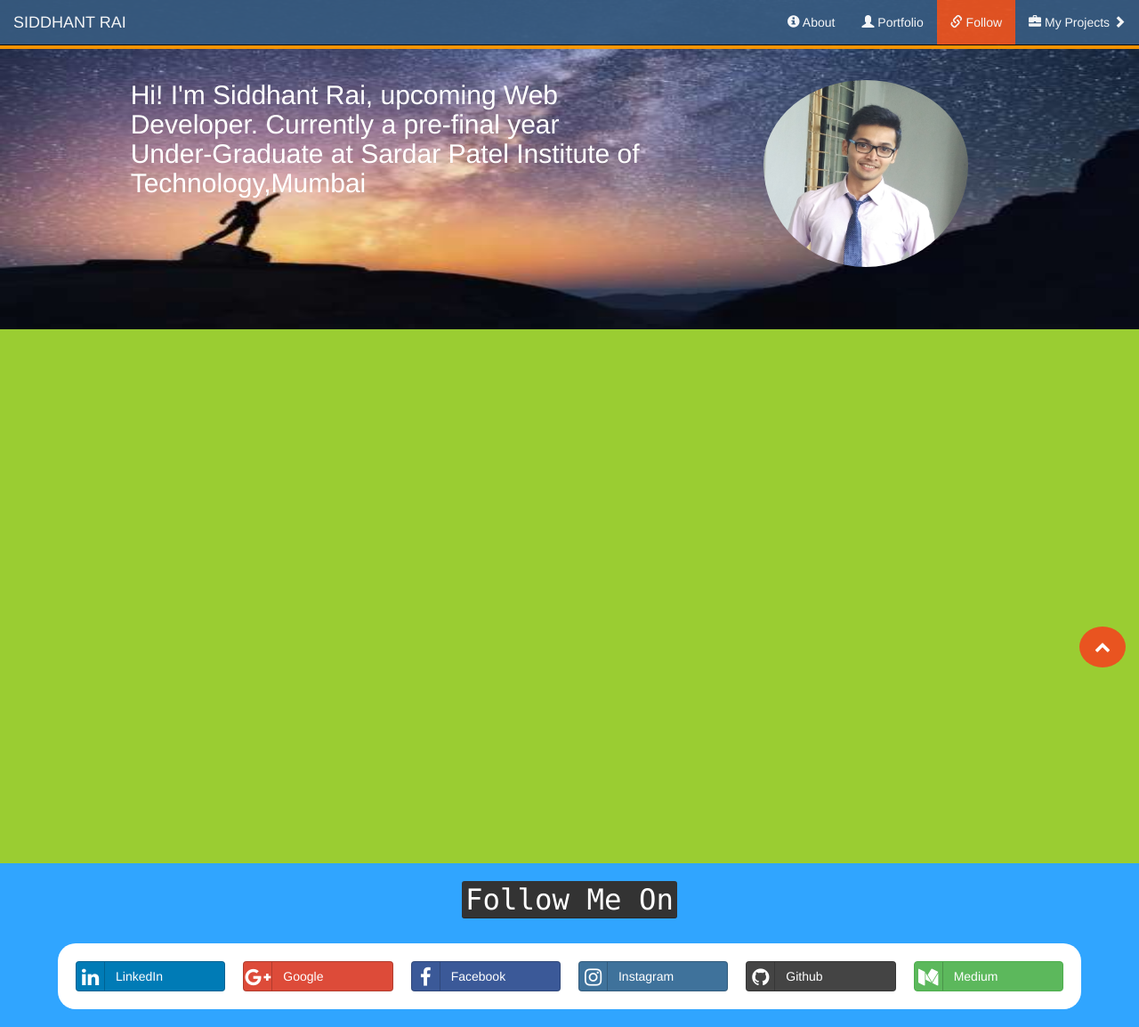
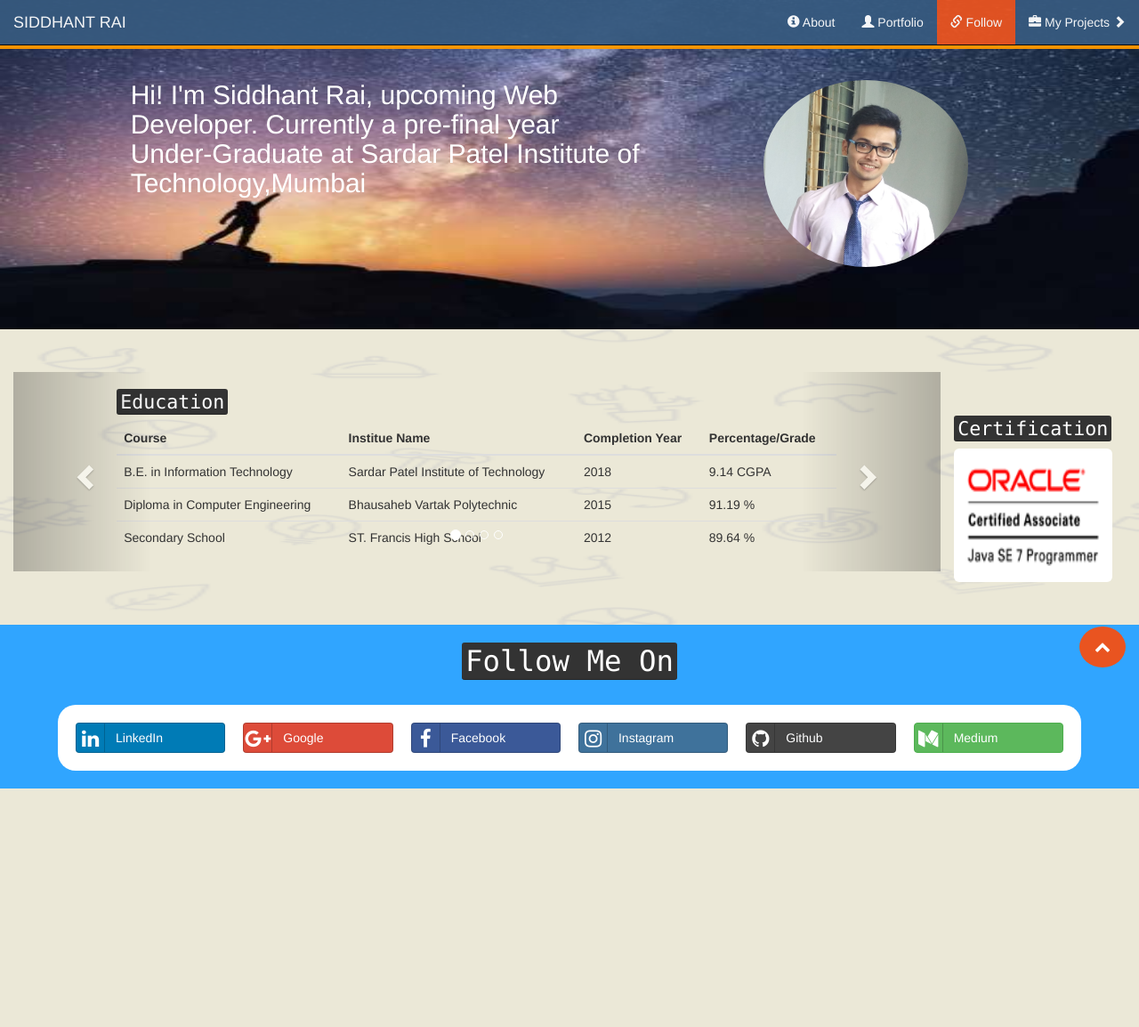
Before and after one commit to sidrai97/sidrai97.github.io, a PHP site: page / in a window 1280 px wide. Shown: the whole page at 89% size. After the commit the page ends 886 px from the top, so only its background shows below. Run offline with PHP 8.4, Linux system fonts and the light colour scheme; some libraries are stand-ins or nearby versions.

Commit message:
portfolio data added

```diff
--- a/index.html
+++ b/index.html
@@ -89,7 +89,90 @@
 
 		<!-- portfolio -->
 		<div id="portfolio-section" class="jumbotron">
+			<div class="container-fluid">
+			  	<div id="myCarousel" class="carousel slide col-xs-12 col-sm-10" data-ride="carousel">
+			    <!-- Indicators -->
+			    <ol class="carousel-indicators">
+			      <li data-target="#myCarousel" data-slide-to="0" class="active"></li>
+			      <li data-target="#myCarousel" data-slide-to="1"></li>
+			      <li data-target="#myCarousel" data-slide-to="2"></li>
+			      <li data-target="#myCarousel" data-slide-to="3"></li>
+			    </ol>
+			    <!-- Wrapper for slides -->
+			    <div class="carousel-inner" role="listbox">
+			      <div class="item active">
+			        <div class="">
+			          <h3><kbd>Education</kbd></h3>
+			          <div class="table-responsive">
+			          	<table class="table table-hover">
+			          		<thead>
+			          			<tr>
+			          				<th>Course</th>
+			          				<th>Institue Name</th>
+			          				<th>Completion Year</th>
+			          				<th>Percentage/Grade</th>
+			          			</tr>
+			          		</thead>
+			          		<tbody>
+			          			<tr>
+			          				<td>B.E. in Information Technology</td>
+			          				<td>Sardar Patel Institute of Technology</td>
+			          				<td>2018</td>
+			          				<td>9.14 CGPA</td>
+			          			</tr>
+			          			<tr>
+			          				<td>Diploma in Computer Engineering</td>
+			          				<td>Bhausaheb Vartak Polytechnic</td>
+			          				<td>2015</td>
+			          				<td>91.19 %</td>
+			          			</tr>
+			          			<tr>
+			          				<td>Secondary School</td>
+			          				<td>ST. Francis High School</td>
+			          				<td>2012</td>
+			          				<td>89.64 %</td>
+			          			</tr>
+			          		</tbody>
+			          	</table>
+			          </div>
+			        </div>
+			      </div>
 
+			      <div class="item">
+			        <div class="">
+			          <h3><kbd>Experience</kbd></h3>
+			          <p>The atmosphere in Chania has a touch of Florence and Venice.</p>
+			        </div>
+			      </div>
+
+			      <div class="item">
+			        <div class="">
+			          <h3><kbd>Skills</kbd></h3>
+			          <p>Achievements</p>
+			        </div>
+			      </div>
+
+			      <div class="item">
+			        <div class="">
+			          <h3><kbd>Achievements</kbd></h3>
+			          <p>Beatiful flowers in Kolymbari, Crete.</p>
+			        </div>
+			      </div>
+			    </div>
+
+			    <!-- Left and right controls -->
+			    <a class="left carousel-control" href="#myCarousel" role="button" data-slide="prev">
+			      <span class="glyphicon glyphicon-chevron-left"></span>
+			    </a>
+			    <a class="right carousel-control" href="#myCarousel" role="button" data-slide="next">
+			      <span class="glyphicon glyphicon-chevron-right"></span>
+			    </a>
+			  </div>
+			  	<div id="java-logo" class="col-xs-12 col-sm-2">
+					<h3 class="text-center"><kbd>Certification</kbd></h3>
+					<img src="./images/oracle.gif" class="img-responsive img-rounded">
+				</div>
+			</div>
 		</div>
 		<!-- portfolio end -->
 
--- a/styles/mystyles.css
+++ b/styles/mystyles.css
@@ -114,7 +114,19 @@
 }
 /*portfolio section*/
 #portfolio-section{
-	height: 600px;
-	background-color: yellowgreen;
 	margin-bottom: 0px;
+	background-image: url("../images/back.png");
+	background-size: 100% 100%;
+	background-repeat: no-repeat;
 }
+.carousel-inner > .item > div{
+	width: 80%;
+	margin: auto;
+}
+#java-logo{
+	margin-top: 30px;
+}
+#java-logo img{
+	width: 350px;
+	height: 150px;
+}
```
Also changed, not shown: images/back.png (added), images/oracle.gif (added).
